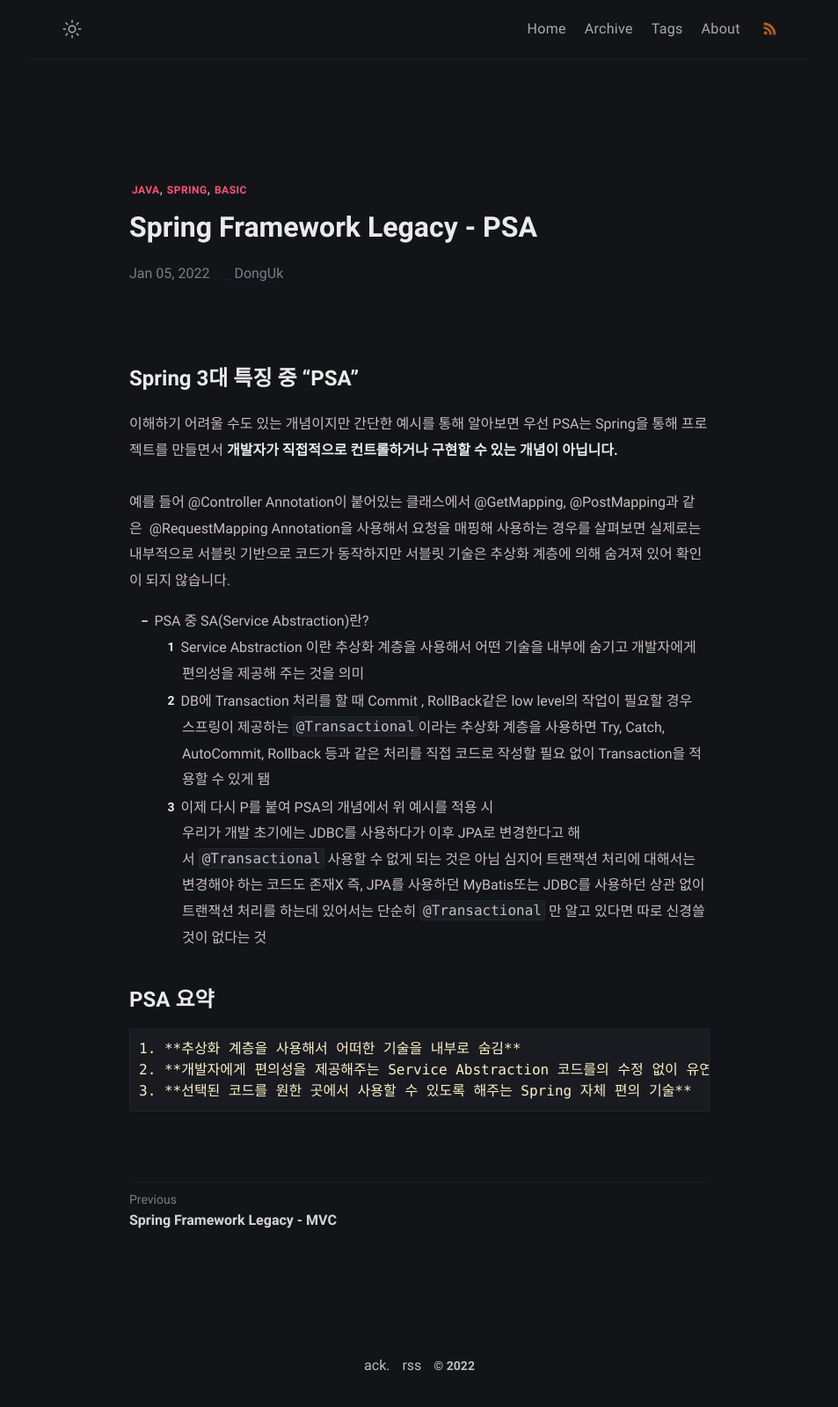
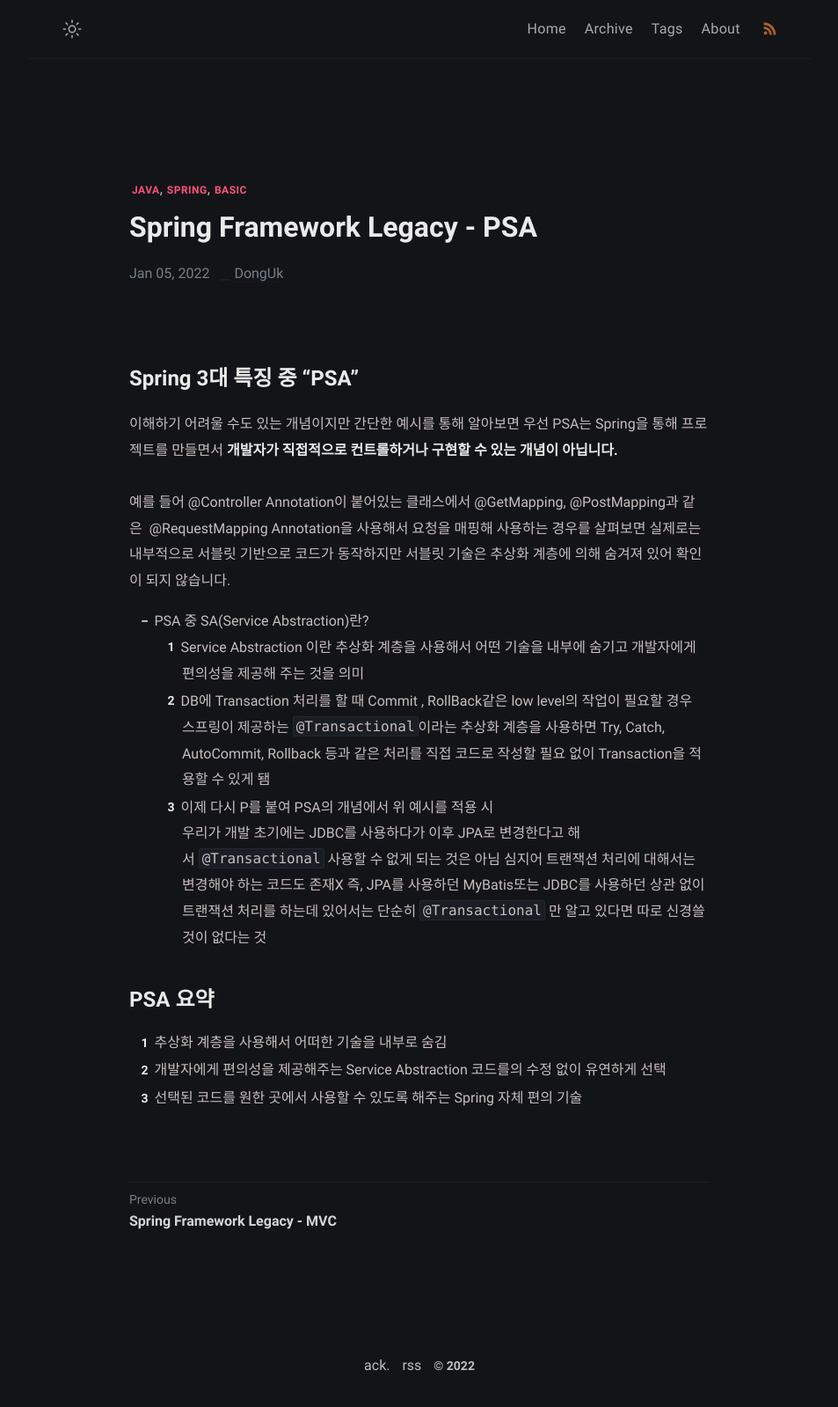
Before and after one commit to jd6186/jd6186.github.io, a Jekyll site: the page built from _posts/DongUk/2022-01-05-Spring_PSA.md, in a window 1280 px wide. Shown: the whole page at 88% size, without its empty margins (163-1116 px from the left). Built offline with Jekyll 4.4.1, drawn with Linux system fonts in a browser that asks for light colours; comment, search, counter and statistics services are not loaded.

Commit message:
글자 간격 및 서식 변경

```diff
--- a/_posts/DongUk/2022-01-05-Spring_PSA.md
+++ b/_posts/DongUk/2022-01-05-Spring_PSA.md
@@ -25,6 +25,6 @@ author: "DongUk"
         즉, JPA를 사용하던 MyBatis또는 JDBC를 사용하던 상관 없이 트랜잭션 처리를 하는데 있어서는 단순히 `@Transactional` 만 알고 있다면 따로 신경쓸것이 없다는 것
 
 # PSA 요약
-    1. **추상화 계층을 사용해서 어떠한 기술을 내부로 숨김**
-    2. **개발자에게 편의성을 제공해주는 Service Abstraction 코드를의 수정 없이 유연하게 선택**
-    3. **선택된 코드를 원한 곳에서 사용할 수 있도록 해주는 Spring 자체 편의 기술**
+1. 추상화 계층을 사용해서 어떠한 기술을 내부로 숨김
+2. 개발자에게 편의성을 제공해주는 Service Abstraction 코드를의 수정 없이 유연하게 선택
+3. 선택된 코드를 원한 곳에서 사용할 수 있도록 해주는 Spring 자체 편의 기술
```
Also changed, not shown: _posts/DongUk/2021-12-09-Spring_Framework_Legacy.md (+1 -2 lines).
